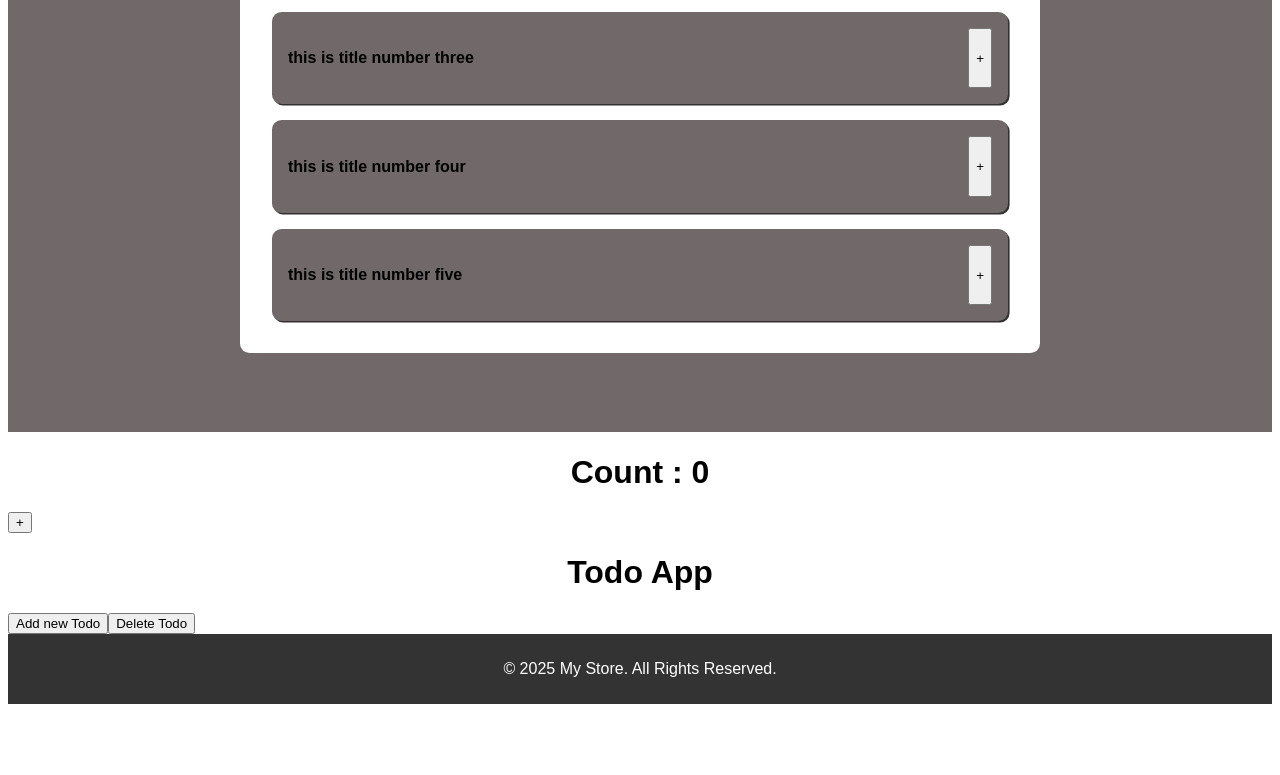
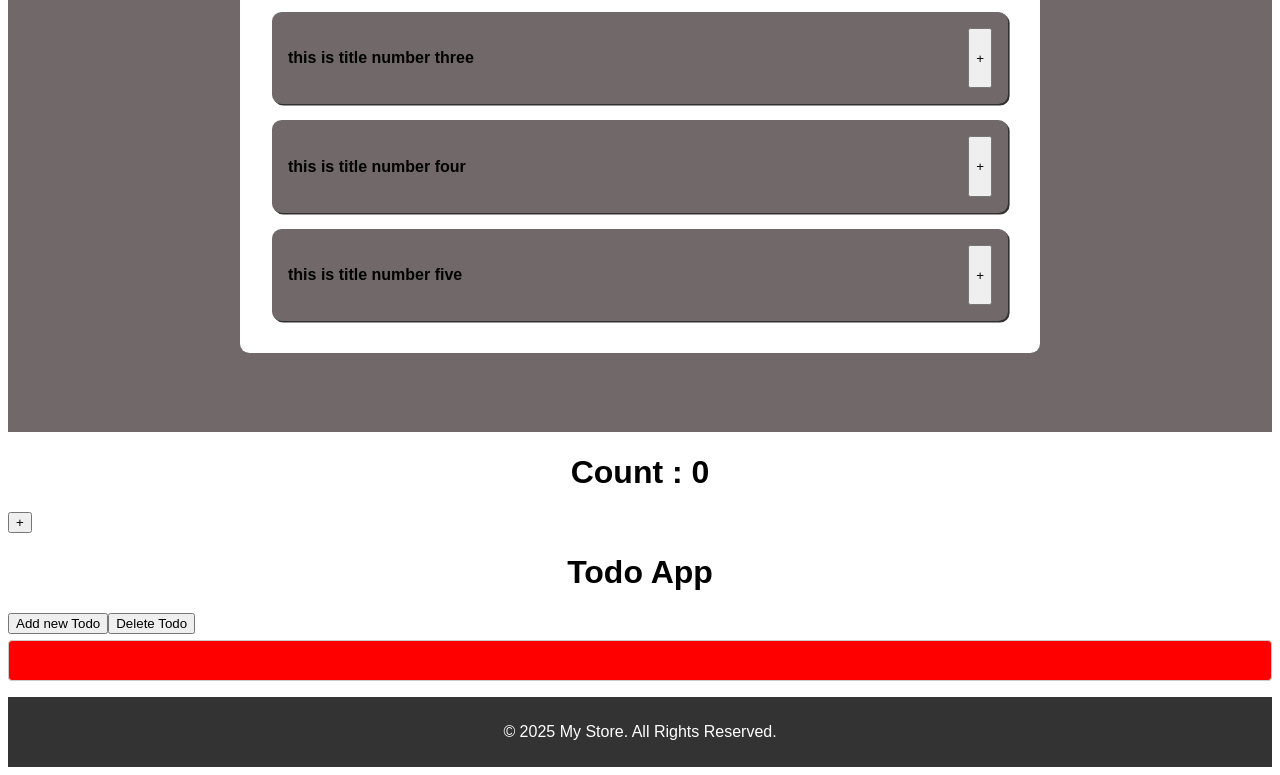
Before and after one commit to haidercse/React_ProductList, a React (Vite) app: page / in a window 1280 px wide. Shown: the part 2614-3389 px from the top of the page. Before the commit the page ends 3326 px from the top, so only its background shows below. Built offline with nearby package versions, Linux system fonts and the light colour scheme.

Commit message:
dynamic styling

```diff
--- a/src/App.jsx
+++ b/src/App.jsx
@@ -19,6 +19,7 @@ import UseEffect from "./components/Hook/SetUseEffect/UseEffectExample.jsx";
 // import DataFatch from "./components/Hook/DataFatch/dataFatch.jsx";
 import DataFatch from "./components/Hook/CustomHook/DataFatch.jsx";
 import ToasterMessage from "./components/Toastify/ToasterMessage.jsx";
+import DynamicStyling from "./components/DynamicStyling/DynamicStyling.jsx";
 
 
 function App() {
@@ -47,6 +48,7 @@ function App() {
         <UseEffect />
         {/* <DataFatch /> */}
         <ToasterMessage />
+        <DynamicStyling />
         <Footer />
       </div>
     </>
--- /dev/null
+++ b/src/components/DynamicStyling/DynamicStyling.jsx
@@ -0,0 +1,28 @@
+import React, { useEffect, useState } from "react";
+
+const DynamicStyling = () => {
+  const [name, setName] = useState("");
+  const [validInput, setValidInput] = useState(false);
+  useEffect(() => {
+    if (name.length < 3) {
+      setValidInput(false);
+    } else {
+      setValidInput(true);
+    }
+  }, [name]);
+  const handleChange = (e) => {
+    setName(e.target.value);
+  };
+  return (
+    <div>
+      <input
+        style={{ background: validInput ? "green" : "red" }}
+        type="text"
+        value={name}
+        onChange={handleChange}
+      />
+    </div>
+  );
+};
+
+export default DynamicStyling;
```
